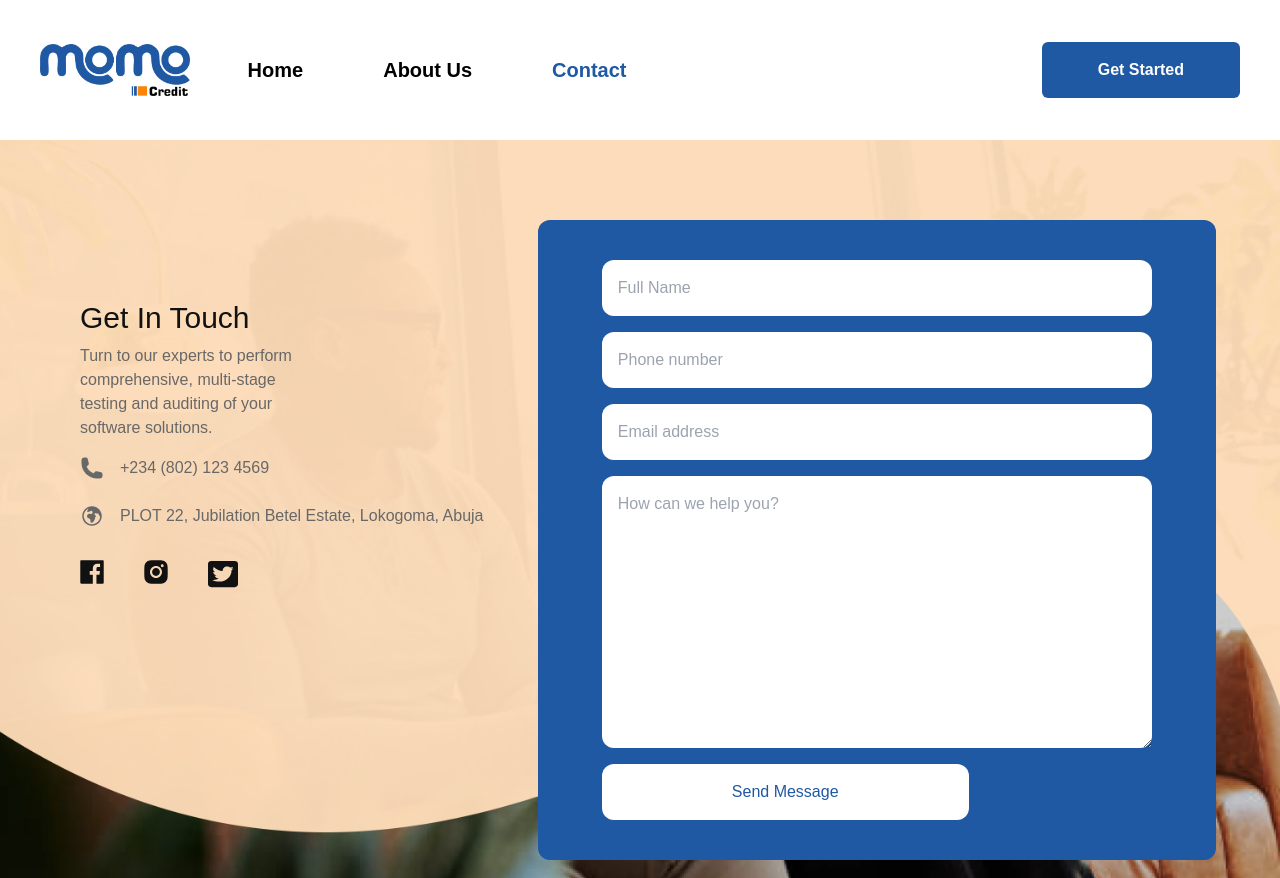
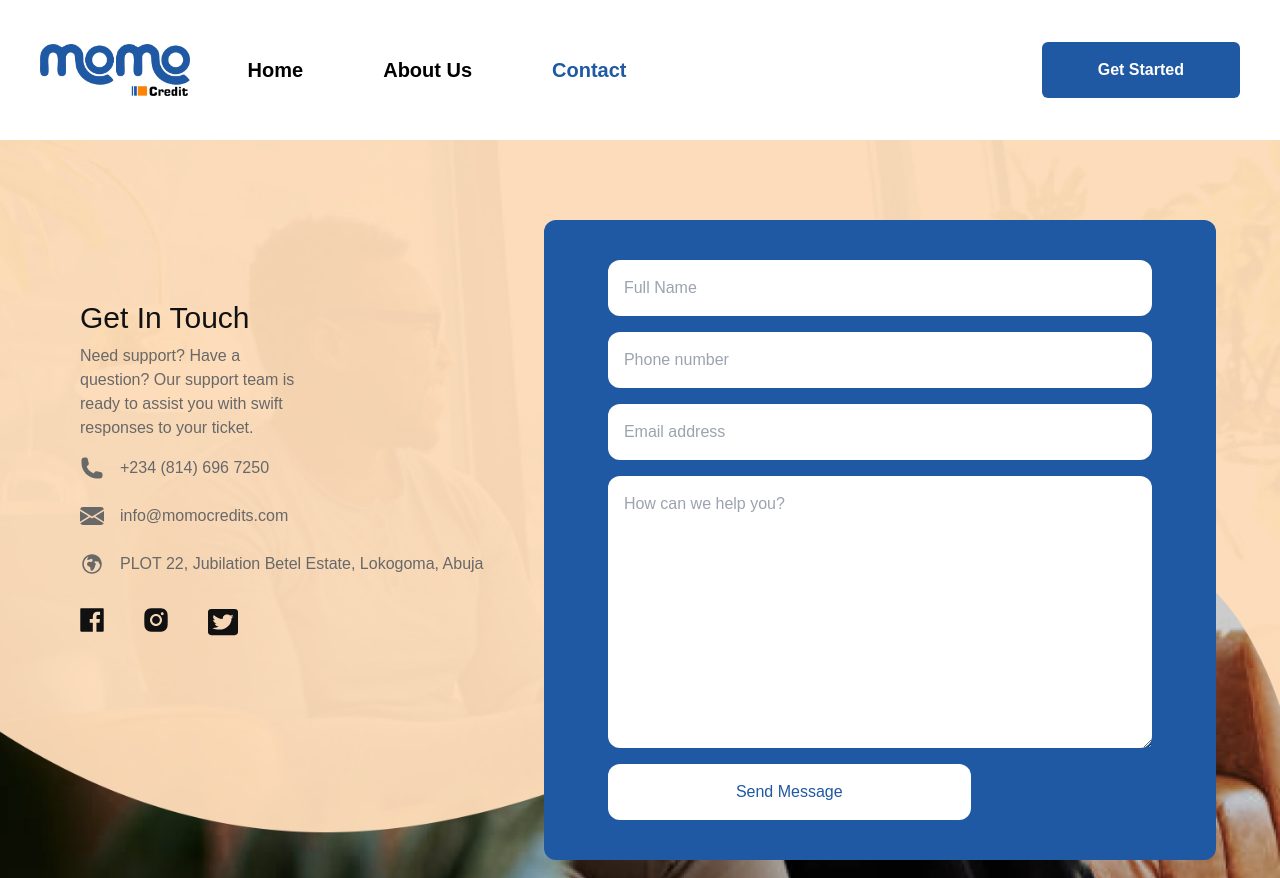
Before and after one commit to frankdev0/MOMO, a Gatsby site: page /contact in a window 1280 px wide. Shown: the top 878 px of the page. Built offline with nearby package versions, Linux system fonts and the light colour scheme; Gatsby itself is replaced by a stand-in of ours.

Commit message:
changes on email, number and icon

```diff
--- a/gatsby-config.js
+++ b/gatsby-config.js
@@ -9,7 +9,7 @@ module.exports = {
 		{
 			resolve: "gatsby-plugin-manifest",
 			options: {
-				icon: "src/images/logo.svg",
+				icon: "src/images/momoicon.png",
 			},
 		},
 		"gatsby-plugin-sharp",
--- a/src/pages/contact.tsx
+++ b/src/pages/contact.tsx
@@ -20,7 +20,7 @@ export default function About({ location }) {
                     <div className='flex flex-col gap-y-2 px-10 md:px-0 md:pl-20 mt-10 md:mt-40 z-50'>
                         <div className="text-[#111111] font-medium text-3xl">Get In Touch</div>
                         <div className="text-[#686868] md:w-1/2">
-                            Turn to our experts to perform comprehensive, multi-stage testing and auditing of your software solutions.
+                        Need support? Have a question? Our support team is ready to assist you with swift responses to your ticket.
                         </div>
 
                         <div className='flex flex-row gap-x-4 my-2 text-[#686868]'>
@@ -30,7 +30,14 @@ export default function About({ location }) {
                                 </svg>
                             </div>
 
-                            <div>+234 {"("}802{")"} 123 4569</div>
+                            <div><a href="tel:PHONE_NUM">+234 {"("}814{")"} 696 7250</a></div>
+                        </div>
+                        <div className='flex flex-row gap-x-4 my-2 text-[#686868]'>
+                            <div className="my-auto">
+                            <svg xmlns="http://www.w3.org/2000/svg" width="16" height="16" fill="currentColor" className="bi bi-envelope-fill w-6 h-6" viewBox="0 0 16 16"> <path d="M.05 3.555A2 2 0 0 1 2 2h12a2 2 0 0 1 1.95 1.555L8 8.414.05 3.555ZM0 4.697v7.104l5.803-3.558L0 4.697ZM6.761 8.83l-6.57 4.027A2 2 0 0 0 2 14h12a2 2 0 0 0 1.808-1.144l-6.57-4.027L8 9.586l-1.239-.757Zm3.436-.586L16 11.801V4.697l-5.803 3.546Z"/> </svg>
+                            </div>
+
+                            <div><a href="mailto:info@momocredits.com">info@momocredits.com</a></div>
                         </div>
 
                         <div className='flex flex-row gap-x-4 my-2 text-[#686868]'>
@@ -39,6 +46,7 @@ export default function About({ location }) {
                                     <path fillRule="evenodd" d="M12 2.25c-5.385 0-9.75 4.365-9.75 9.75s4.365 9.75 9.75 9.75 9.75-4.365 9.75-9.75S17.385 2.25 12 2.25zM8.547 4.505a8.25 8.25 0 1011.672 8.214l-.46-.46a2.252 2.252 0 01-.422-.586l-1.08-2.16a.414.414 0 00-.663-.107.827.827 0 01-.812.21l-1.273-.363a.89.89 0 00-.738 1.595l.587.39c.59.395.674 1.23.172 1.732l-.2.2c-.211.212-.33.498-.33.796v.41c0 .409-.11.809-.32 1.158l-1.315 2.191a2.11 2.11 0 01-1.81 1.025 1.055 1.055 0 01-1.055-1.055v-1.172c0-.92-.56-1.747-1.414-2.089l-.654-.261a2.25 2.25 0 01-1.384-2.46l.007-.042a2.25 2.25 0 01.29-.787l.09-.15a2.25 2.25 0 012.37-1.048l1.178.236a1.125 1.125 0 001.302-.795l.208-.73a1.125 1.125 0 00-.578-1.315l-.665-.332-.091.091a2.25 2.25 0 01-1.591.659h-.18c-.249 0-.487.1-.662.274a.931.931 0 01-1.458-1.137l1.279-2.132z" clipRule="evenodd" />
                                 </svg>
                             </div>
+
 
                             <div>
                                 PLOT 22, Jubilation Betel Estate, Lokogoma, Abuja
```
Also changed, not shown: src/images/momoicon.png (added), src/images/newlogo.svg (added).
